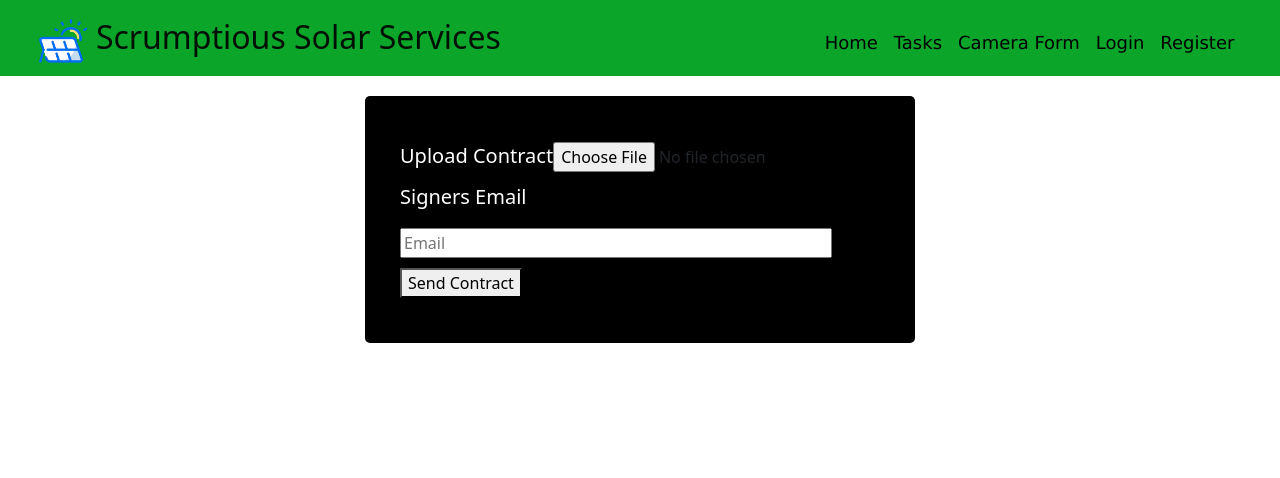
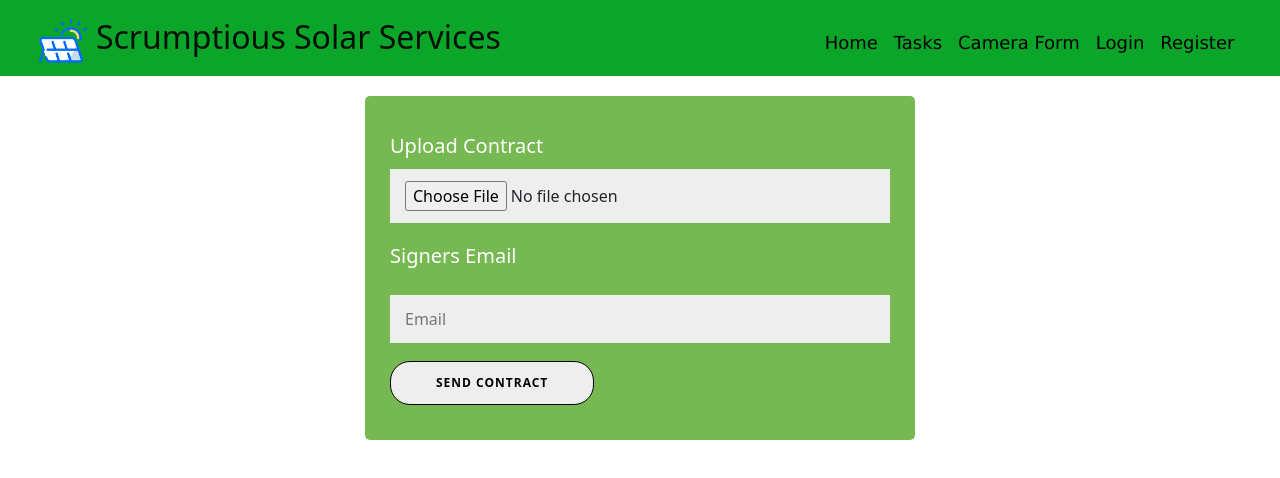
Before and after one commit to joshbernsteint/team11-scrumptious_7, a React (Create React App) app: page /sendContract in a window 1280 px wide. Shown: the top 478 px of the page. Built offline with nearby package versions, Linux system fonts and the light colour scheme.

Commit message:
Update App.css

```diff
--- a/src/App.css
+++ b/src/App.css
@@ -131,17 +131,44 @@
   margin-left: 15px;
 }
 .form{
-  background-color: rgb(0, 0, 0);
+  background-color: #76b852;
   border-radius: 5px;
   width: 550px;
   margin: 20px auto;
-  padding: 20px;
+  padding: 10px;
   /* height: 600px; */
+}
+
+.form button {
+	border-radius: 20px;
+	border: 1px solid black;
+	background-color: #eee;
+	color: black;
+	font-size: 12px;
+	font-weight: bold;
+	padding: 12px 45px;
+	letter-spacing: 1px;
+	text-transform: uppercase;
+	transition: transform 80ms ease-in;
+}
+
+.form input,
+.form select {
+      	background-color: #eee;
+      	border: none;
+      	padding: 12px 15px;
+      	margin: 8px 0;
+      	width: 100%;
 }
 
 .form-body{
   text-align: left;
   padding: 20px 10px;
+}
+
+.login-container .form-body,
+.inspection-container .form-body{
+  text-align: center;
 }
 
 .form-body > *{
--- a/src/components/AuthDetails.jsx
+++ b/src/components/AuthDetails.jsx
@@ -2,6 +2,7 @@ import { onAuthStateChanged, signOut } from "firebase/auth";
 import React, { useEffect, useState } from "react";
 import { auth } from "../firebase";
 import { getDatabase, ref, child, get, update } from "firebase/database";
+import { useNavigate } from "react-router-dom";
 
 //used youtube video for authentication https://www.youtube.com/watch?v=Vv_Oi7zPPTw
 
@@ -10,6 +11,7 @@ const AuthDetails = () => {
   const [uid, setUid] = useState("");
   const [signedInUser, setSignedInUser] = useState(undefined);
   const [showProfile, setShowProfile] = useState(false);
+  let navigate = useNavigate();
 
   //Get currently signed in user IF SIGNED IN
   const getUserFromDb = async () => {
@@ -59,6 +61,10 @@ const AuthDetails = () => {
       .catch((error) => console.log(error));
   };
 
+  const reqInsp = () => {
+    navigate("/requestInspection")
+  }
+
     // Get Currently Signed In User's information!!
     // TODO: Find userType of signed in user ONLY CHECK MANAGER BECAUSE WORKER CUSTOMER PERMS DONT MATTER
     // TODO: Create userType specific elements
@@ -67,7 +73,7 @@ const AuthDetails = () => {
     <div>
       {authUser ? (
         <>
-            <p>Welcome back!</p>{signedInUser.userType==="manager" ? <p>manager</p> : <p>not a manager</p>}
+            <p>Welcome back!</p>{signedInUser.userType==="manager" ? ( <button onClick={reqInsp}>Request an Inspection</button> ) : ( <> </>) }
             <br />
             {showProfile
             ? <button onClick={() => setShowProfile(!showProfile)}>Hide User Information</button>
--- a/src/components/LoginForm.jsx
+++ b/src/components/LoginForm.jsx
@@ -26,7 +26,7 @@ export default function Login () {
         <div className='login-container'>
             <form className='form' onSubmit={signIn}>
                 <div className='form-body'>
-                    <h2 className="inspectionHeader">Sign In</h2>
+                    <h2 className="inspectionHeader">Welcome</h2>
                     <input
                         className='input'
                         type='email'
--- a/src/components/RequestInspection.jsx
+++ b/src/components/RequestInspection.jsx
@@ -2,6 +2,7 @@ import React, { useEffect, useState } from "react";
 import { auth } from "../firebase";
 import { getDatabase, ref, child, get } from "firebase/database";
 import { onAuthStateChanged } from "firebase/auth";
+import { useNavigate } from "react-router-dom";
 import '../App.css'
 
 const RequestInspection = () => {
@@ -9,7 +10,6 @@ const RequestInspection = () => {
   const [authUser, setAuthUser] = useState(null);
   const [uid, setUid] = useState("");
   const [signedInUser, setSignedInUser] = useState(undefined);
-  const [isManager, setIsManager] = useState(false);
   // Define state variables to store the form data
   const [email, setEmail] = useState("");
   const [address, setAddress] = useState('');
@@ -19,8 +19,10 @@ const RequestInspection = () => {
   // Define a function to handle form submission
   const handleSubmit = (event) => {
     event.preventDefault();
+    // TODO: Send form data to server OR send as an email
+    //have email, address, type of inspection, date
+    //make an email that: requests a(n) TYPE inspection at ADDRESS on DATE.
 
-    // TODO: Send form data to server OR send as an email
   };
 
   // TODO: Get currently signed in user
@@ -68,39 +70,32 @@ const RequestInspection = () => {
 
   // Render the form
   return (
-  <div>
+  <div className = "inspection-container">
   {authUser ? (
   <form className='form' onSubmit={handleSubmit}>
       <h3 className="inspectionHeader">Send an Inspection Request</h3>
       {signedInUser.userType==="manager" ?
       (
       <div className='form-body'>
-        <label className = "label">
-          Email:
           <input type="email"
           className="input"
-          placeholder="example@mywebsite.com"
+          placeholder="Email to send request"
           value={email} onChange={(e) => setEmail(e.target.value)} />
-        </label>
-        <br />
-        <label className = "label">
-          Address:
           <input type="text"
           className='input'
           placeholder="Enter the project address"
           value={address} onChange={(e) => setAddress(e.target.value)} />
-        </label>
-        <br />
+        <div>
         <label className = "label">
           Inspection Type:
-          <select className="input" value={type} onChange={(e) => setType(e.target.value)}>
-            <option value="">--Select--</option>
+          <select className = "input" value={type} onChange={(e) => setType(e.target.value)}>
+            <option value="">-- Select --</option>
             <option value="Electrical">Electrical</option>
             <option value="Plumbing">Plumbing</option>
             <option value="Structural">Structural</option>
           </select>
         </label>
-        <br />
+        </div>
         <label className = "label">
           Date: <br />
           <input classname="input"
@@ -126,7 +121,3 @@ const RequestInspection = () => {
   );
 }
 export default RequestInspection;
-
-//{signedInUser.userType==="manager" ? <p>manager</p> : <p>not a manager</p>}
-//<p>You do not have permissions for this page.</p>
-//<a className="link-button" href="/">Click here to go back to your tasks dashboard.</a>
```
